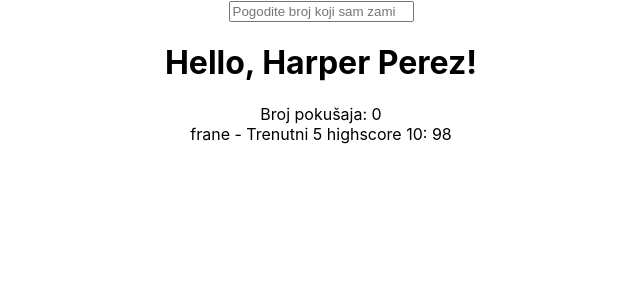
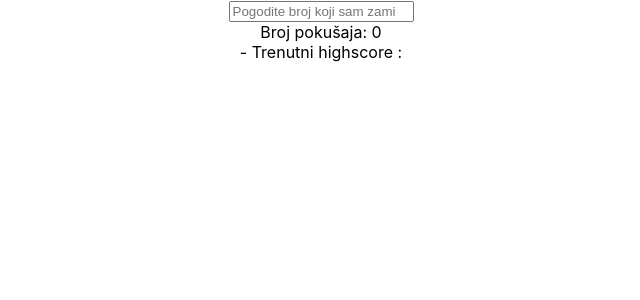
Before and after one commit to ZinUru99/IgraZaAntuna, a React (Create React App) app: page / in a window 1280 px wide. Shown: the top 300 px of the page, without its empty margins (319-959 px from the left). Built offline with nearby package versions, Linux system fonts and the light colour scheme.

Commit message:
Nakon predavanja u Srijedu

```diff
--- a/src/App.js
+++ b/src/App.js
@@ -7,24 +7,25 @@ export default class App extends Component {
     super(props);
     this.state = {
       highscore: 100,
-      zamisljeniBroj: 50,
+      brojPokusaja: 0,
+      feedback: "",
+      zamisljeniBroj: Math.floor(Math.random() * 101),
     };
-    setInterval(() => {
-      this.setState({ ...this.state, highscore: this.state.highscore - 1 });
-    }, 2000);
   }
 
-  ggg = { a: 5, b: 10 };
+  promijeniStanje = () => {
+    this.setState({ ...this.state, brojPokusaja: this.state.brojPokusaja + 1 });
+  };
 
   render() {
     return (
       <div style={{ textAlign: "center" }}>
-        <Igrica />
-        <Highscore
-          sime='frane'
-          highscore={this.state.highscore}
-          {...this.ggg}
+        <Igrica
+          brojPokusaja={this.state.brojPokusaja}
+          zamisljeniBroj={this.state.zamisljeniBroj}
+          promijeniStanje={() => this.promijeniStanje()}
         />
+        <Highscore />
       </div>
     );
   }
--- a/src/components/Igrica.js
+++ b/src/components/Igrica.js
@@ -1,43 +1,10 @@
 import React from "react";
 
-const Igrica = () => {
-  function formatName(user) {
-    return user.firstName + " " + user.lastName;
-  }
-  const user = {
-    firstName: "Harper",
-    lastName: "Perez",
-  };
-  function getGreeting(user) {
-    if (user) {
-      return <h1>Hello, {formatName(user)}!</h1>;
-    }
-    return <h1>Hello, Stranger.</h1>;
-  }
-
-  const zamisljeniBroj = Math.floor(Math.random() * 101);
-  let brojPokusaja = 0;
-
+const Igrica = ({ brojPokusaja, zamisljeniBroj, promijeniStanje }) => {
   function provjeri(e) {
     e.preventDefault();
-    if (document.getElementById("broj").value > zamisljeniBroj) {
-      brojPokusaja++;
-      document.getElementById("feedback").innerHTML =
-        "Zamišljeni broj je manji od unesenog";
-      document.getElementById("pokusaji").innerHTML =
-        "Broj pokušaja: " + brojPokusaja;
-    } else if (document.getElementById("broj").value < zamisljeniBroj) {
-      brojPokusaja++;
-      document.getElementById("feedback").innerHTML =
-        "Zamišljeni broj je veći od unesenog";
-      document.getElementById("pokusaji").innerHTML =
-        "Broj pokušaja: " + brojPokusaja;
-    } else {
-      document.getElementById(
-        "feedback"
-      ).innerHTML = `Čestitamo pogodili ste broj iz ${brojPokusaja} pokušaja`;
-      document.getElementById("pokusaji").innerHTML = "";
-    }
+    let uneseniBroj = e.target.childNodes[0].value;
+    promijeniStanje();
   }
 
   return (
@@ -48,7 +15,6 @@ const Igrica = () => {
           id='broj'
           placeholder='Pogodite broj koji sam zamislio (0 - 100)'></input>
       </form>
-      {getGreeting(user)}
       <div id='pokusaji'>Broj pokušaja: {brojPokusaja}</div>
       <div id='feedback'></div>
     </div>
```
